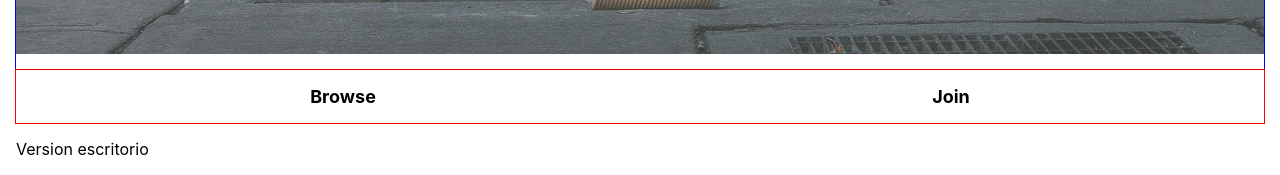
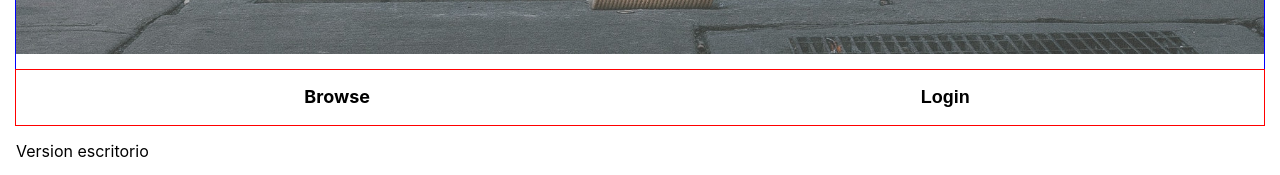
Before and after one commit to nicolasgasco/humans_of_the_streets_react_node, a React (Create React App) app in the folder front/: page / in a window 1280 px wide. Shown: the part 730-905 px from the top of the page. Built offline with nearby package versions, Linux system fonts and the light colour scheme.

Commit message:
Added props to hide login form

```diff
--- a/front/src/components/Header/MainNav.css
+++ b/front/src/components/Header/MainNav.css
@@ -9,8 +9,7 @@
   justify-content: space-around;
   align-items: baseline;
 
-  font-weight: bold;
-  font-size: large;
+
 
   animation: 0.8s fadeIn;
   animation-fill-mode: forwards;
@@ -43,3 +42,14 @@
   color: black;
   text-decoration: none;
 }
+
+.main-nav button {
+  cursor: pointer;
+  background-color: transparent;
+  border: 0;
+}
+
+.main-nav * {
+  font-weight: bold;
+  font-size: large;
+}
--- a/front/src/components/Header/MainNav.js
+++ b/front/src/components/Header/MainNav.js
@@ -1,11 +1,11 @@
 import { Link } from 'react-router-dom';
 import './MainNav.css';
 
-const MainNav = () => {
+const MainNav = (props) => {
     return (
         <nav className="main-nav">
             <Link to="/browse/">Browse</Link>
-            <Link>Join</Link>
+            <button onClick={props.toggleLoginFormVisibility}>Login</button>
         </nav>
     );
   }
```
